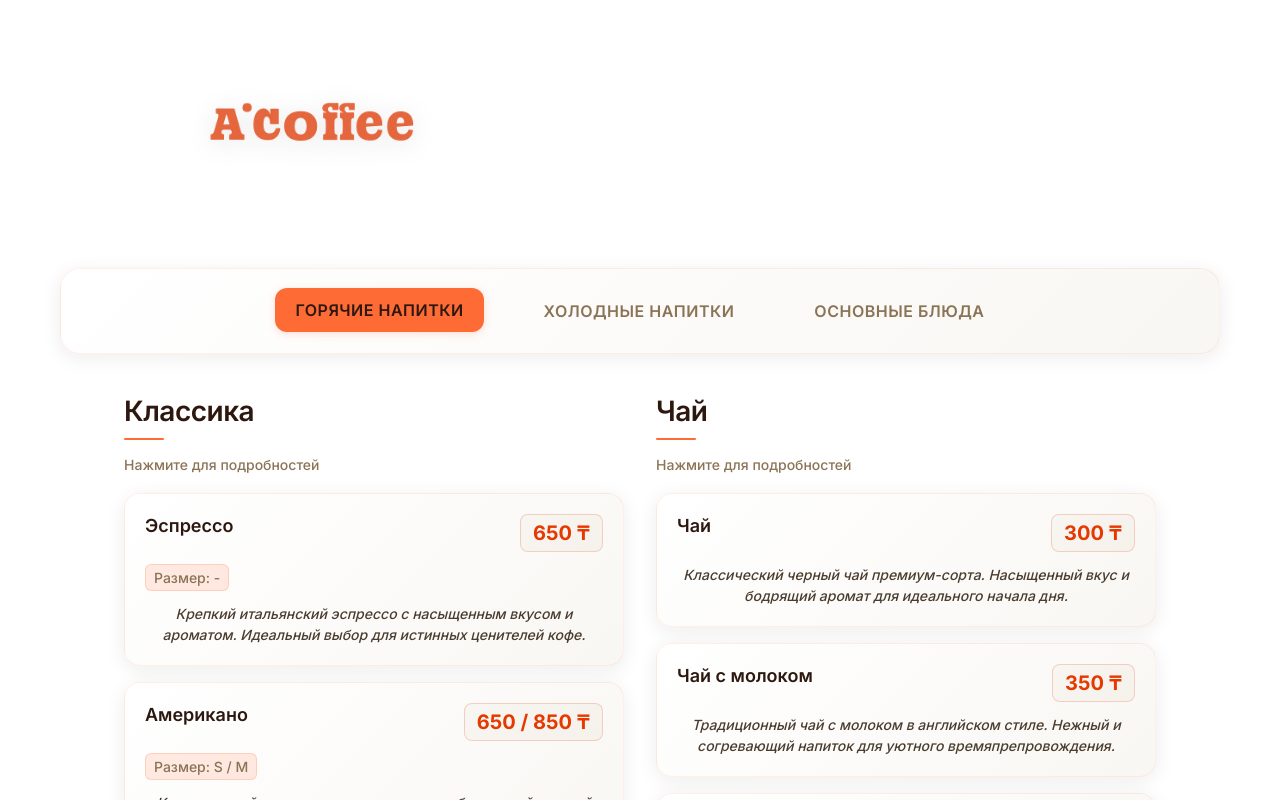
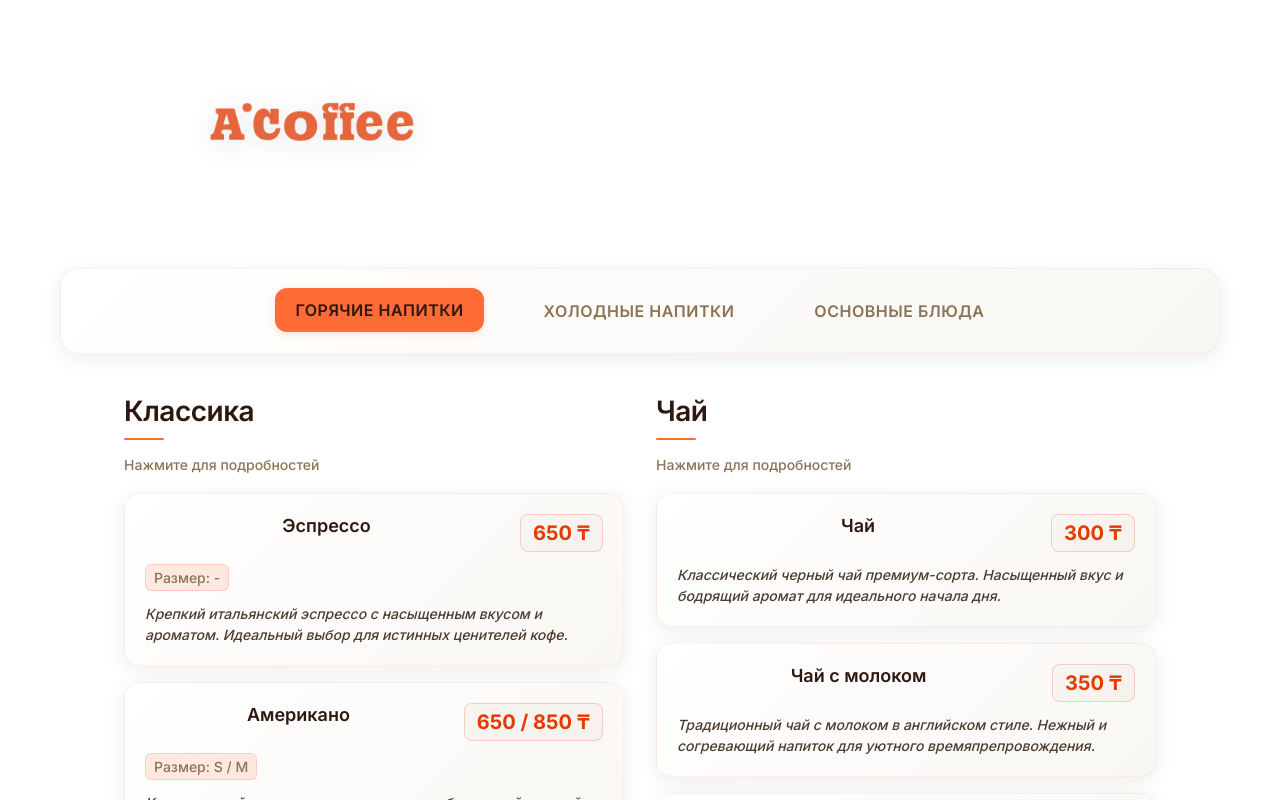
Before and after one commit to Andersonscat/a_coffee_menu, a React (Create React App) app: page / in a window 1280 px wide. Shown: the top 800 px of the page. Built offline with nearby package versions, Linux system fonts and the light colour scheme.

Commit message:
Выровнял описание по левому краю и переместил цену справа напротив названия

```diff
--- a/src/components/DrinksTable.css
+++ b/src/components/DrinksTable.css
@@ -53,6 +53,7 @@
   color: #2d1810;
   margin: 0;
   line-height: 1.3;
+  flex: 1;
 }
 
 .drink-price {
@@ -64,6 +65,8 @@
   padding: 6px 12px;
   border-radius: 8px;
   border: 1px solid rgba(230, 57, 0, 0.2);
+  margin-left: 12px;
+  flex-shrink: 0;
 }
 
 .drink-details-row {
@@ -90,6 +93,7 @@
   margin: 12px 0 0 0;
   font-style: italic;
   font-weight: 500;
+  text-align: left;
 }
 
 .drink-new {
```
